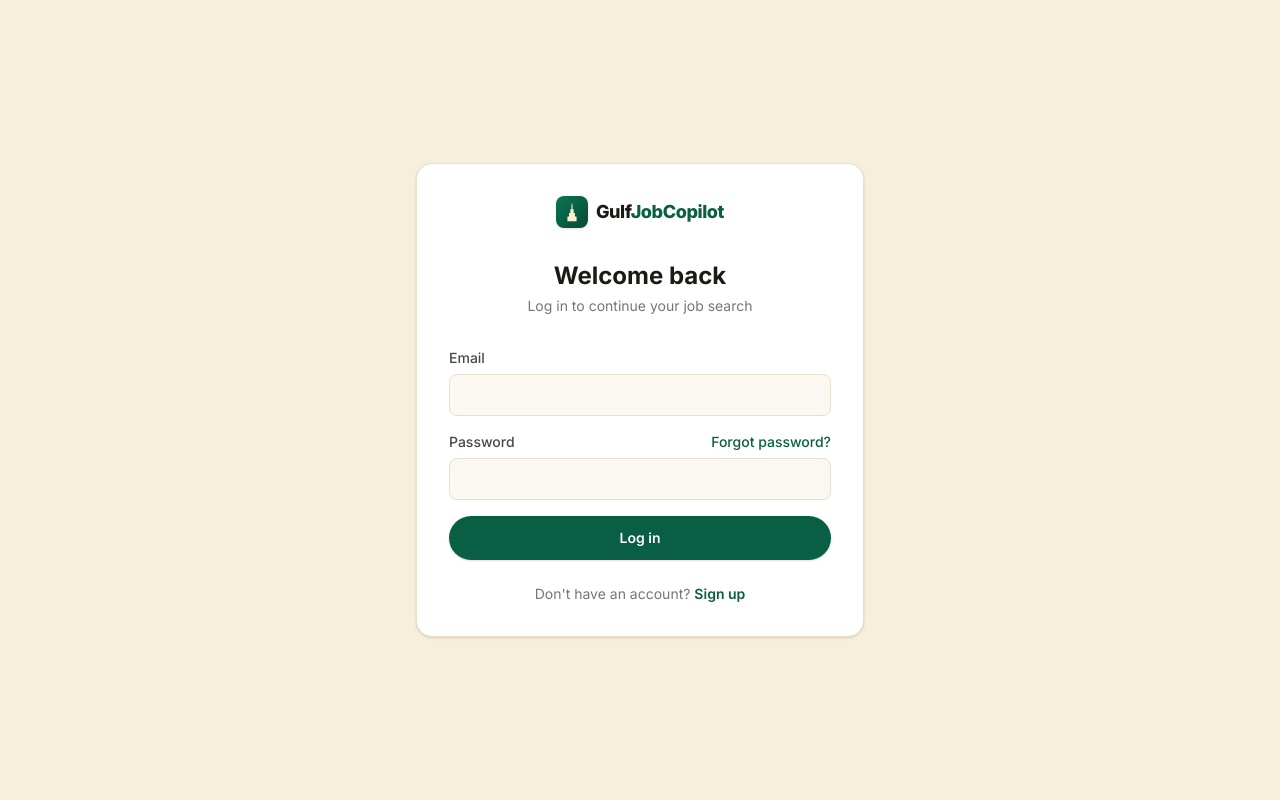
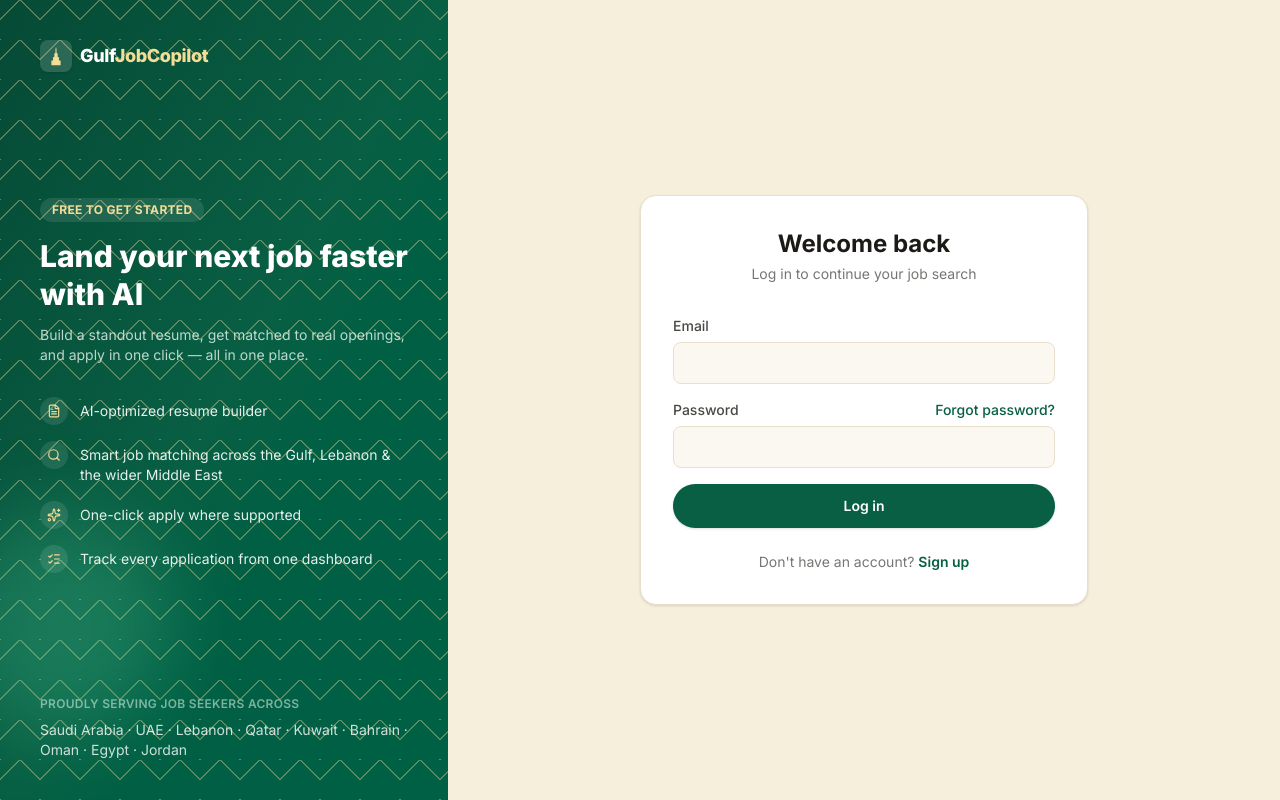
Before and after one commit to MoustafaSleiman4/jobcopilot1, a Next.js app: page /en/login in a window 1280 px wide. Built offline with nearby package versions, Linux system fonts and the light colour scheme; no server answers.

Commit message:
Add files via upload

```diff
--- /dev/null
+++ b/components/AuthShell.tsx
@@ -0,0 +1,77 @@
+import { useTranslations } from "next-intl";
+import { Link } from "@/i18n/navigation";
+import Logo from "./Logo";
+import { FileText, Search, Sparkles, ListChecks } from "lucide-react";
+
+const BULLET_ICONS = [FileText, Search, Sparkles, ListChecks];
+
+/**
+ * Shared split-screen chrome for the job-seeker signup and login pages —
+ * same pattern as components/EmployerAuthShell.tsx (branded value-prop
+ * panel alongside the form, desktop only via `hidden lg:flex` so mobile is
+ * untouched), with its own copy/icon set aimed at job seekers rather than
+ * employers. Kept as a separate component rather than a shared one with a
+ * "mode" prop — the two audiences' content (bullets, namespace) differ
+ * enough, and both pages already had fully separate form components before
+ * this, that a single parameterized component would trade a small amount
+ * of duplication for a prop-driven branch that's easy to get wrong.
+ */
+export default function AuthShell({ children }: { children: React.ReactNode }) {
+  const t = useTranslations("auth.authPanel");
+  const tHome = useTranslations("home");
+  const bullets = t.raw("bullets") as string[];
+  const regions = tHome.raw("regions") as string[];
+
+  return (
+    <div className="flex min-h-screen">
+      <div className="relative hidden w-full max-w-md flex-none flex-col justify-between overflow-hidden bg-gradient-to-br from-emerald-700 via-emerald-600 to-emerald-800 p-10 lg:flex">
+        <div className="pattern-motif pointer-events-none absolute inset-0 opacity-30" aria-hidden="true" />
+        <div
+          className="orb orb-1 h-64 w-64 bg-gold-300/20"
+          style={{ top: "-6%", insetInlineEnd: "-10%" }}
+          aria-hidden="true"
+        />
+        <div
+          className="orb orb-3 h-56 w-56 bg-emerald-300/20"
+          style={{ bottom: "8%", insetInlineStart: "-12%" }}
+          aria-hidden="true"
+        />
+
+        <Link href="/" className="relative z-10">
+          <Logo light />
+        </Link>
+
+        <div className="relative z-10">
+          <span className="inline-flex items-center rounded-full bg-white/10 px-3 py-1 text-xs font-bold uppercase tracking-wide text-gold-200">
+            {t("badge")}
+          </span>
+          <h2 className="mt-4 text-3xl font-extrabold leading-tight text-white">{t("heading")}</h2>
+          <p className="mt-3 text-sm text-emerald-50/80">{t("subtitle")}</p>
+
+          <ul className="mt-8 space-y-4">
+            {bullets.map((bullet, i) => {
+              const Icon = BULLET_ICONS[i % BULLET_ICONS.length];
+              return (
+                <li key={bullet} className="flex items-start gap-3 text-sm text-white/90">
+                  <span className="flex h-7 w-7 flex-none items-center justify-center rounded-full bg-white/10 text-gold-200">
+                    <Icon size={14} />
+                  </span>
+                  <span className="pt-1">{bullet}</span>
+                </li>
+              );
+            })}
+          </ul>
+        </div>
+
+        <div className="relative z-10">
+          <p className="text-xs font-semibold uppercase tracking-wide text-emerald-100/60">
+            {tHome("regionsLabel")}
+          </p>
+          <p className="mt-2 text-sm text-white/80">{regions.join(" · ")}</p>
+        </div>
+      </div>
+
+      <div className="flex flex-1 items-center justify-center bg-sand-100 px-6 py-16">{children}</div>
+    </div>
+  );
+}
--- a/components/LoginForm.tsx
+++ b/components/LoginForm.tsx
@@ -4,6 +4,7 @@ import { useEffect, useState, FormEvent } from "react";
 import { useTranslations } from "next-intl";
 import { Link, useRouter } from "@/i18n/navigation";
 import Logo from "@/components/Logo";
+import AuthShell from "@/components/AuthShell";
 import { createClient } from "@/lib/supabase/client";
 import { useAuthUser } from "@/lib/useAuthUser";
 
@@ -46,9 +47,9 @@ export default function LoginForm() {
   if (user) return null;
 
   return (
-    <div className="flex min-h-screen items-center justify-center bg-sand-100 px-6 py-16">
+    <AuthShell>
       <div className="w-full max-w-md rounded-2xl border border-border bg-surface p-8 shadow-sm">
-        <Link href="/" className="mb-8 flex justify-center">
+        <Link href="/" className="mb-8 flex justify-center lg:hidden">
           <Logo />
         </Link>
         <h1 className="text-center text-2xl font-bold text-foreground">{t("title")}</h1>
@@ -108,6 +109,6 @@ export default function LoginForm() {
           </Link>
         </p>
       </div>
-    </div>
+    </AuthShell>
   );
 }
--- a/components/SignupForm.tsx
+++ b/components/SignupForm.tsx
@@ -5,6 +5,7 @@ import { useTranslations, useLocale } from "next-intl";
 import { useSearchParams } from "next/navigation";
 import { Link, useRouter } from "@/i18n/navigation";
 import Logo from "@/components/Logo";
+import AuthShell from "@/components/AuthShell";
 import { createClient } from "@/lib/supabase/client";
 import { useAuthUser } from "@/lib/useAuthUser";
 import { MailCheck, Loader2 } from "lucide-react";
@@ -150,9 +151,9 @@ export default function SignupForm() {
 
   if (needsConfirmation) {
     return (
-      <div className="flex min-h-screen items-center justify-center bg-sand-100 px-6 py-16">
+      <AuthShell>
         <div className="w-full max-w-md rounded-2xl border border-border bg-surface p-8 text-center shadow-sm">
-          <Link href="/" className="mb-8 flex justify-center">
+          <Link href="/" className="mb-8 flex justify-center lg:hidden">
             <Logo />
           </Link>
           <div className="mx-auto mb-5 flex h-14 w-14 items-center justify-center rounded-full bg-emerald-50 text-emerald-600">
@@ -213,14 +214,14 @@ export default function SignupForm() {
             </Link>
           </p>
         </div>
-      </div>
+      </AuthShell>
     );
   }
 
   return (
-    <div className="flex min-h-screen items-center justify-center bg-sand-100 px-6 py-16">
+    <AuthShell>
       <div className="w-full max-w-md rounded-2xl border border-border bg-surface p-8 shadow-sm">
-        <Link href="/" className="mb-8 flex justify-center">
+        <Link href="/" className="mb-8 flex justify-center lg:hidden">
           <Logo />
         </Link>
         <h1 className="text-center text-2xl font-bold text-foreground">{t("title")}</h1>
@@ -291,6 +292,6 @@ export default function SignupForm() {
           </Link>
         </p>
       </div>
-    </div>
+    </AuthShell>
   );
 }
--- a/messages/en.json
+++ b/messages/en.json
@@ -272,6 +272,17 @@
       "mismatch": "Passwords don't match.",
       "invalidLink": "This reset link is invalid or has expired. Request a new one below.",
       "requestNewLink": "Request a new reset link"
+    },
+    "authPanel": {
+      "badge": "Free to get started",
+      "heading": "Land your next job faster with AI",
+      "subtitle": "Build a standout resume, get matched to real openings, and apply in one click — all in one place.",
+      "bullets": [
+        "AI-optimized resume builder",
+        "Smart job matching across the Gulf, Lebanon & the wider Middle East",
+        "One-click apply where supported",
+        "Track every application from one dashboard"
+      ]
     }
   },
   "dashboard": {
```
Also changed, not shown: messages/ar.json.
